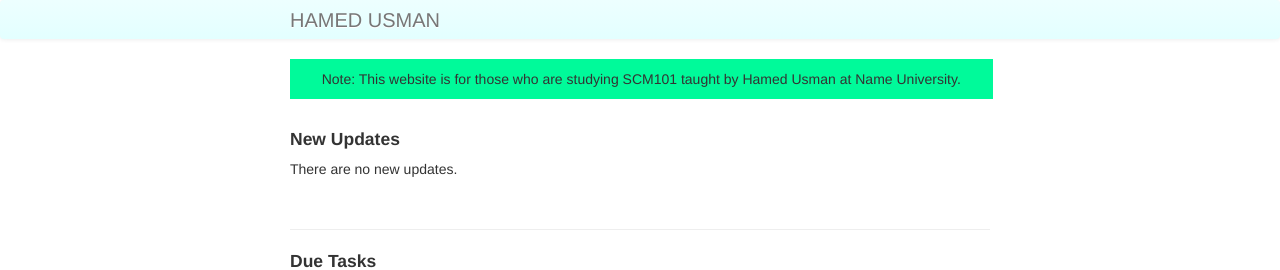
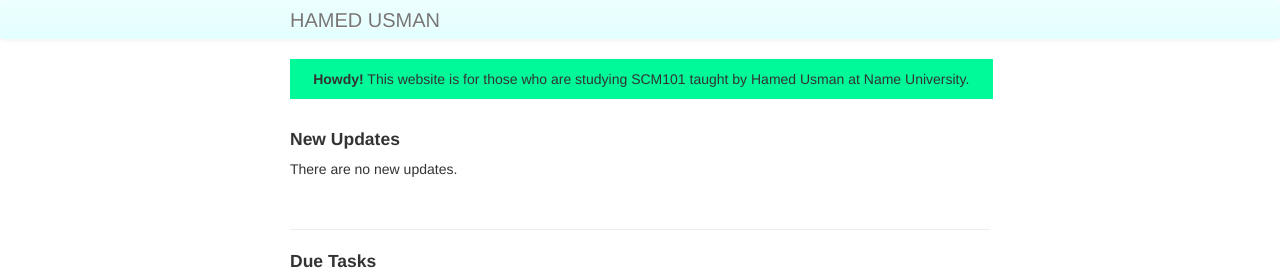
Before and after one commit to 101scm/101scm.github.io, a Jekyll site: the page built from index.md, in a window 1280 px wide. Shown: the top 270 px of the page. Built offline with Jekyll 4.4.1, drawn with Linux system fonts in a browser that asks for light colours.

Commit message:
Update index.md

```diff
--- a/index.md
+++ b/index.md
@@ -4,7 +4,7 @@ title: TEACHING101 〰 Hamed Usman
 description: Hamed Usman is a Lecturer at Name University, City, Country.
 keywords: operations management, supply chain management, logistics
 ---
-<div class="note">Note: This website is for those who are studying SCM101 taught by Hamed Usman at Name University.
+<div class="note"><b>Howdy!</b> This website is for those who are studying SCM101 taught by Hamed Usman at Name University.
 </div>
 
 <br/>
```
